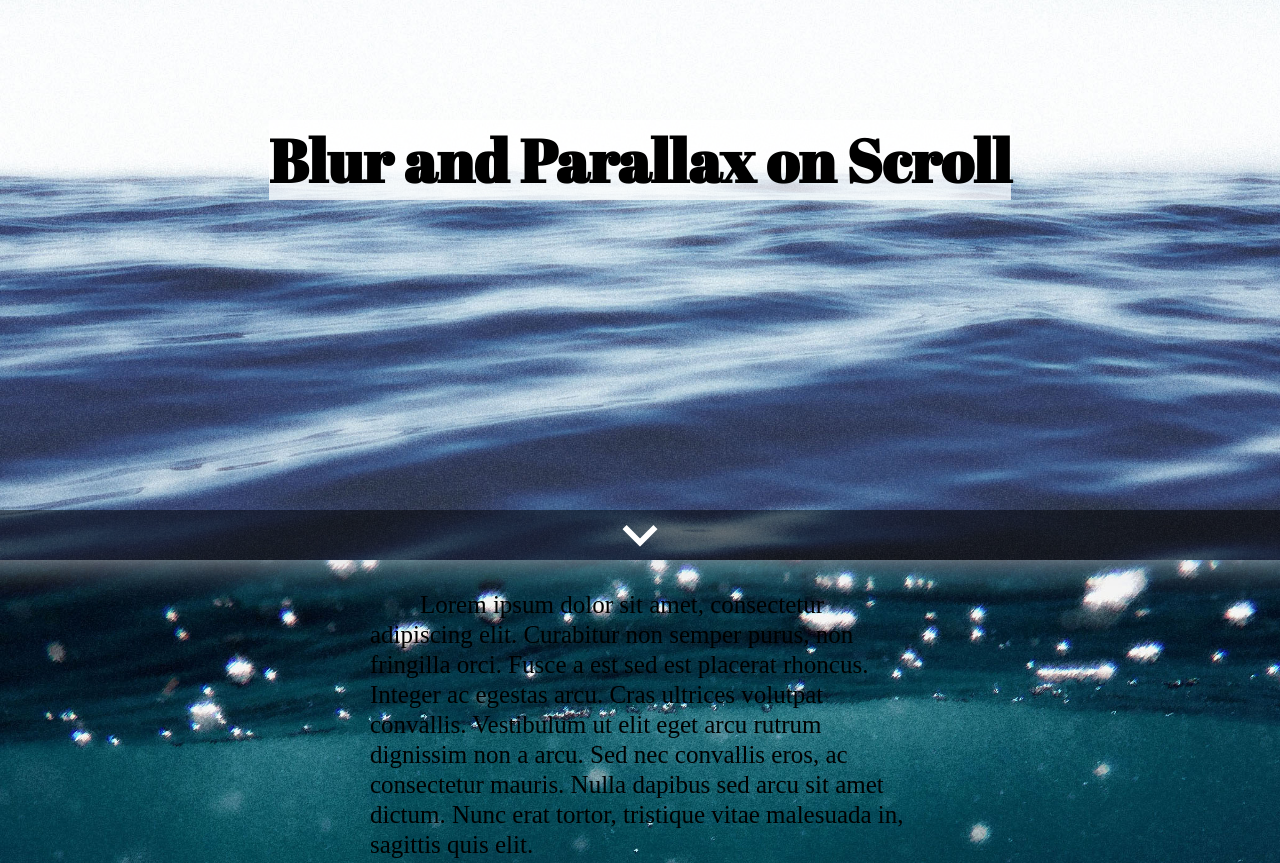
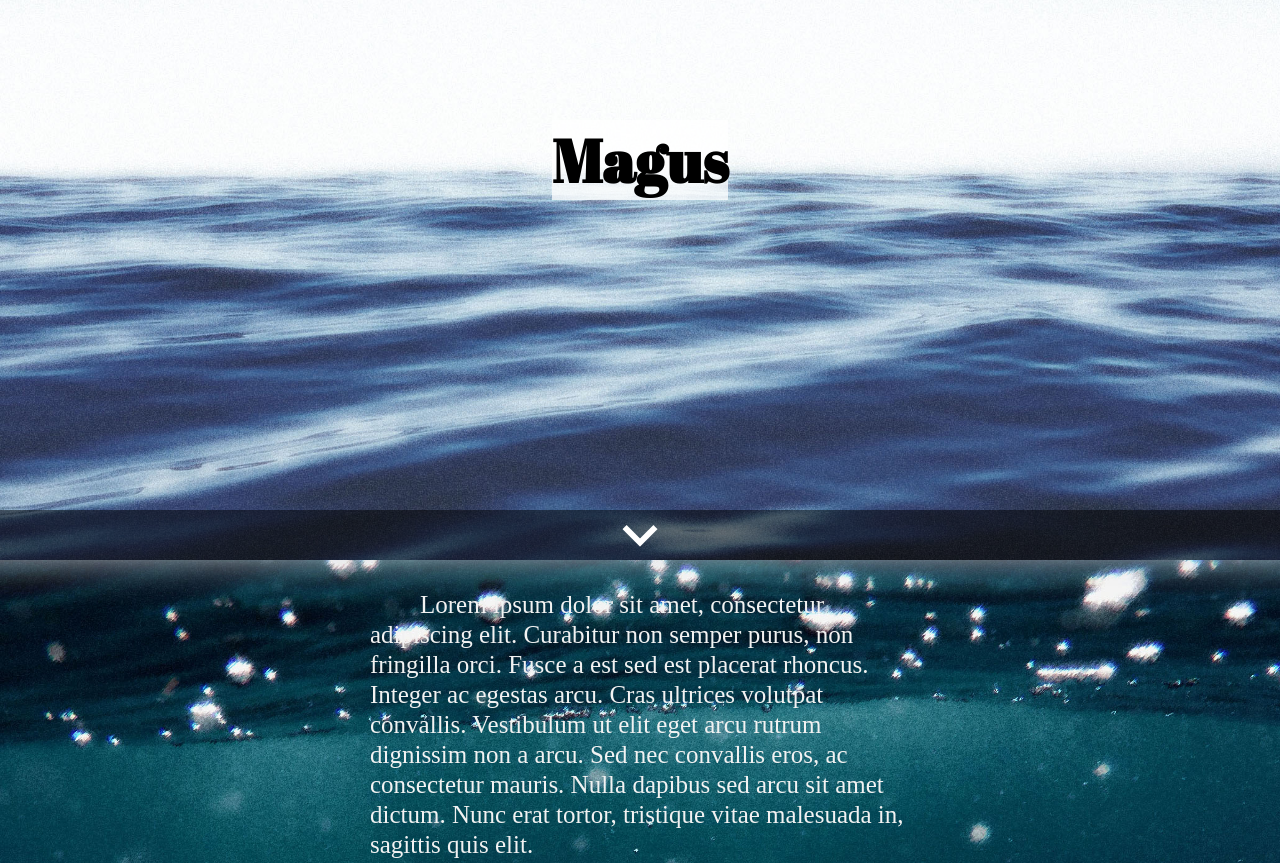
Before and after one commit to AniRain/magus, a plain HTML site: page index.html in a window 1280 px wide. Shown: the part 240-1103 px from the top of the page. Drawn offline with nearby package versions, Linux system fonts and the light colour scheme.

Commit message:
last one for college time.

```diff
--- a/css/style.css
+++ b/css/style.css
@@ -59,6 +59,7 @@ article p {
   margin: 0 0 30px 0;
   padding: 0;
   font-size: 25px;
+  color: #f2f2f2;
   line-height: 30px;
   text-indent: 50px;
 }
--- a/index.html
+++ b/index.html
@@ -2,7 +2,7 @@
 <html >
 <head>
   <meta charset="UTF-8">
-  <title>Header Blur, Fade, & Parallax on Scroll</title>
+  <title>Magus</title>
   <link href="https://fonts.googleapis.com/icon?family=Material+Icons" rel="stylesheet">
 <meta name="viewport" content="width=device-width, initial-scale=1">
 
@@ -13,7 +13,7 @@
 </head>
 
 <body>
-  <header><h1><mark>Blur and Parallax on Scroll</mark></h1></header>
+  <header><h1><mark>Magus</mark></h1></header>
 <div class="arrow-down material-icons">keyboard_arrow_down</div>
 <article>
 	<p>Lorem ipsum dolor sit amet, consectetur adipiscing elit. Curabitur non semper purus, non fringilla orci. Fusce a est sed est placerat rhoncus. Integer ac egestas arcu. Cras ultrices volutpat convallis. Vestibulum ut elit eget arcu rutrum dignissim non a arcu. Sed nec convallis eros, ac consectetur mauris. Nulla dapibus sed arcu sit amet dictum. Nunc erat tortor, tristique vitae malesuada in, sagittis quis elit.</p>
```
